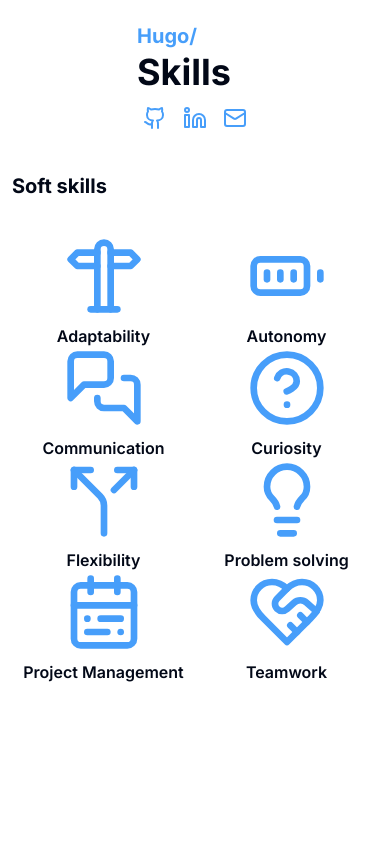
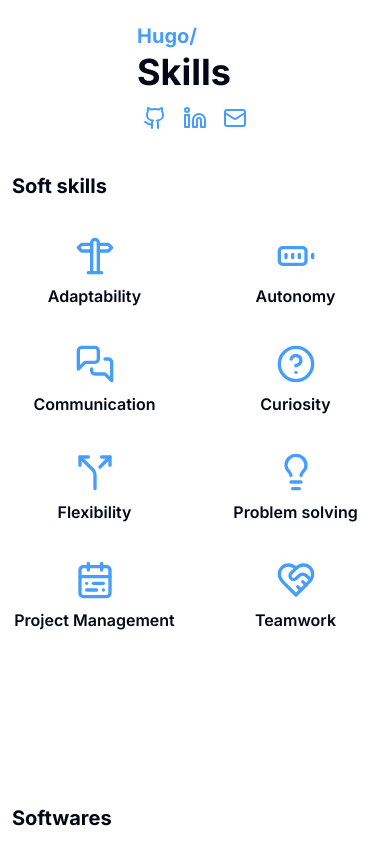
Before and after one commit to Aldresus/hugochampyfr_2023, a Next.js app: page /resume/skills in a window 390 px wide. Shown: the top 844 px of the page. Built offline with nearby package versions, Linux system fonts and the light colour scheme.

Commit message:
better responsive

```diff
--- a/src/app/resume/skills/page.tsx
+++ b/src/app/resume/skills/page.tsx
@@ -17,7 +17,7 @@ export default function SkillsPage() {
           className="flex flex-col gap-9 w-full pt-40 lg:h-[calc(100vh-8rem)] lg:snap-always lg:snap-center"
         >
           <Title size="h3">{capitalize(group)}</Title>
-          <div className="w-full h-full grid grid-cols-2 lg:grid-cols-3 xl:grid-cols-4">
+          <div className="w-full h-full grid gap-9 grid-cols-2 lg:grid-cols-3 xl:grid-cols-4">
             {groupedSkills[group].map((skill) => (
               <div key={skill.name}>
                 <SkillCard skill={skill.name} icon={skill.icon} />
--- a/src/components/skillCard/skillCard.tsx
+++ b/src/components/skillCard/skillCard.tsx
@@ -36,8 +36,8 @@ interface SkillCardProps extends React.HTMLAttributes<HTMLDivElement> {
   icon: string;
 }
 
-const fillClasses = "h-20 fill-accent-foreground";
-const strokeClasses = "h-20 stroke-accent-foreground";
+const fillClasses = "h-10 lg:h-16 xl:h-20 fill-accent-foreground";
+const strokeClasses = "h-10 lg:h-16 xl:h-20 stroke-accent-foreground";
 const icons = {
   "devicon-c": <IconC className={fillClasses} />,
   "devicon-py": <IconPy className={fillClasses} />,
@@ -82,7 +82,7 @@ export default function SkillCard({ skill, ...props }: SkillCardProps) {
       {...props}
     >
       {Comp}
-      <h3 className="font-semibold">{skill}</h3>
+      <h3 className="font-semibold ">{skill}</h3>
     </div>
   );
 }
```
